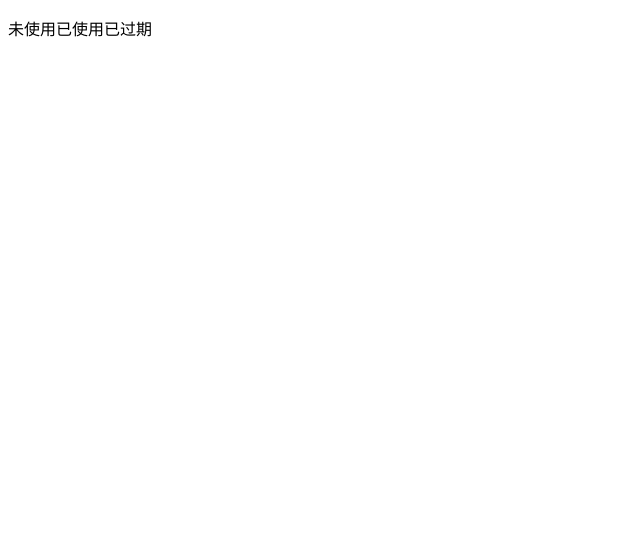
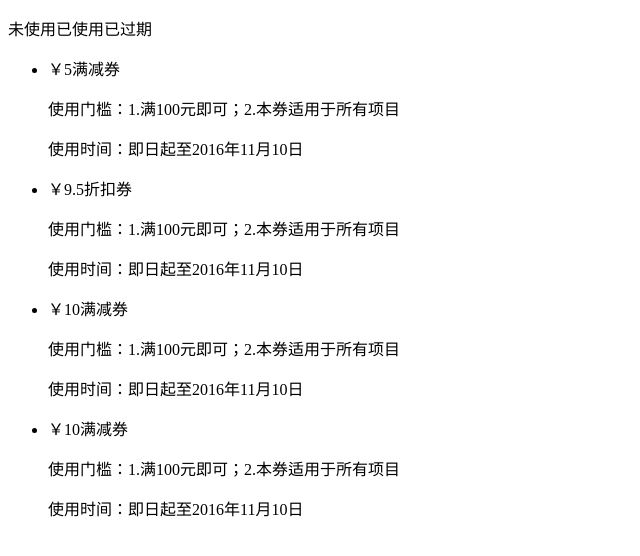
Before and after one commit to hanlingling66045/day6, a plain HTML site: page div/index.html in a window 1280 px wide. Shown: the whole page, without its empty margins (0-640 px from the left). Drawn offline with Linux system fonts and the light colour scheme.

Commit message:
身体已完成

```diff
--- a/div/index.html
+++ b/div/index.html
@@ -12,7 +12,28 @@
            <p><span>未使用</span><span>已使用</span><span>已过期</span></p>
         </header>
         <main>
-
+            <ul>
+                <li>
+                    <p><span>￥5</span><span>满减券</span></p>
+                    <p>使用门槛：1.满100元即可；2.本券适用于所有项目</p>
+                    <p>使用时间：即日起至2016年11月10日</p>
+                </li>
+                <li>
+                    <p><span>￥9.5</span><span>折扣券</span></p>
+                    <p>使用门槛：1.满100元即可；2.本券适用于所有项目</p>
+                    <p>使用时间：即日起至2016年11月10日</p>
+                </li>
+                <li>
+                    <p><span>￥10</span><span>满减券</span></p>
+                    <p>使用门槛：1.满100元即可；2.本券适用于所有项目</p>
+                    <p>使用时间：即日起至2016年11月10日</p>
+                </li>
+                <li>
+                    <p><span>￥10</span><span>满减券</span></p>
+                    <p>使用门槛：1.满100元即可；2.本券适用于所有项目</p>
+                    <p>使用时间：即日起至2016年11月10日</p>
+                </li>
+            </ul>
         </main>
     </div>
 </body>
```
